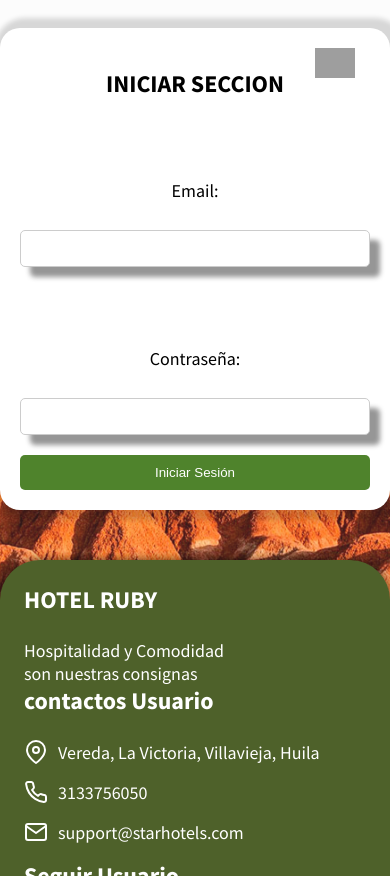
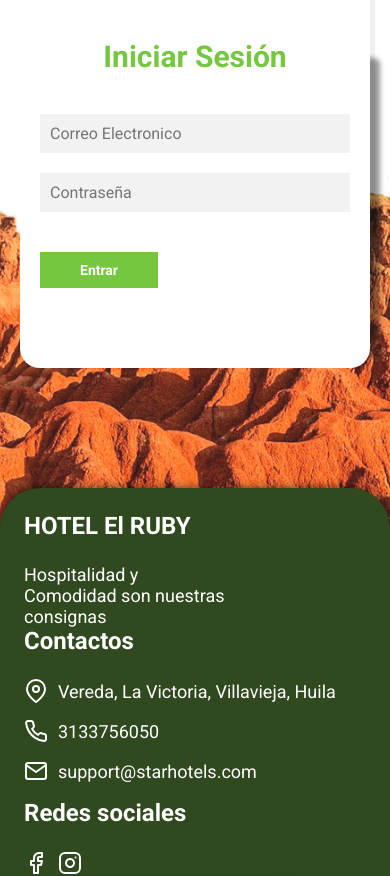
Before and after one commit to jhonmarioxd/HOTEL_EL_RUBY, a PHP site: page /login.html in a window 390 px wide. Shown: the part 126-1002 px from the top of the page. Run offline with PHP 8.4, Linux system fonts and the light colour scheme; grey boxes are pictures that could not be loaded.

Commit message:
añadir el login nuevo y mejor las base de datos

```diff
--- a/HOTEL_EL_RUBY/assets/css/global-footer.css
+++ b/HOTEL_EL_RUBY/assets/css/global-footer.css
@@ -1,5 +1,5 @@
 .footer {
-    background-color: rgb(78, 97, 42);
+    background-color: rgb(48, 73, 31);
     color: #fff;
     min-height: 240px;
     border-top-left-radius: 40px;
--- a/HOTEL_EL_RUBY/assets/css/global-header.css
+++ b/HOTEL_EL_RUBY/assets/css/global-header.css
@@ -39,7 +39,7 @@ body {
 }
 
 .header-active {
-    color: #9fc554;
+    color: rgba(118, 199, 64, 0.829);
 }
 
 .header-nav-logo {
@@ -65,7 +65,7 @@ body {
 .header-hamburger-line-1,
 .header-hamburger-line-2,
 .header-hamburger-line-3 {
-    background-color: rgb(159 197 84);
+    background-color: rgba(118, 199, 64, 0.829);
     width: 1.78rem;
     height: 0.2rem;
     transition: all 0.2s ease-in-out;
@@ -124,14 +124,14 @@ header ul.show li {
     width: 133px;
     height: 48px;
     border-radius: 4px;
-    background-color: rgb(159 197 84);
+    background-color: rgba(118, 199, 64, 0.829);
     color: #fff;
 }
 
 .header-btn-custom:hover,
 .header-btn-custom:active {
-    background-color: rgb(159 197 84);
-    border: 1px solid rgb(159 197 84);
+    background-color: rgba(118, 199, 64, 0.829);
+    border: 1px solid rgba(118, 199, 64, 0.829);
 }
 
 @media (min-width: 850px) {
--- a/HOTEL_EL_RUBY/assets/css/login.css
+++ b/HOTEL_EL_RUBY/assets/css/login.css
@@ -1,3 +1,153 @@
+/*CAJA TRASERA DE LOGIN CON LOGIN AND REGISTER*/
+
+*{
+    margin: 0;
+    padding: 0;
+    box-sizing: border-box;
+    text-decoration: none;
+    font-family: 'Roboto', sans-serif;
+}
+
+body{
+    background-color: white;
+    background-size: cover;
+    background-repeat: no-repeat;
+    background-position: center;
+    background-attachment: fixed;
+}
+
+main{
+    width: 100%;
+    padding: 20px;
+    margin: auto;
+    margin-top: 100px;
+}
+
+.contenedor__todo{
+    width: 100%;
+    max-width: 800px;
+    margin: auto;
+    margin-bottom: 120px;
+    position: relative;
+}
+
+.caja__trasera{
+    width: 100%;
+    padding: 10px 20px;
+    display: flex;
+    justify-content: center;
+    -webkit-backdrop-filter: blur(10px);
+    backdrop-filter: blur(10px);
+    background-color: rgba(118, 199, 64, 0.829);
+    box-shadow: 10px 10px 5px rgba(15, 15, 15, 0.438);
+    border-radius: 2%;
+
+}
+
+.caja__trasera div{
+    margin: 100px 40px;
+    color: white;
+    transition: all 500ms;
+}
+
+
+.caja__trasera div p,
+.caja__trasera button{
+    margin-top: 30px;
+}
+
+.caja__trasera div h3{
+    font-weight: 400;
+    font-size: 26px;
+}
+
+.caja__trasera div p{
+    font-size: 16px;
+    font-weight: 300;
+}
+
+.caja__trasera button{
+    padding: 10px 40px;
+    border: 2px solid white;
+    border-radius: 5%;
+    font-size: 14px;
+    background: transparent;
+    font-weight: 600;
+    cursor: pointer;
+    color: white;
+    outline: none;
+    transition: all 300ms;
+}
+
+.caja__trasera button:hover{
+    background: #fff;
+    color: rgb(118, 199, 64);
+}
+
+/*Formularios*/
+
+.contenedor__login_register{
+    display: flex;
+    align-items: center;
+    width: 100%;
+    max-width: 380px;
+    position: relative;
+    top: -185px;
+    left: 10px;
+    /*La transicion va despues del codigo JS*/
+    transition: left 500ms cubic-bezier(0.175, 0.885, 0.320, 1.275);
+}
+
+.contenedor__login_register form{
+    width: 100%;
+    padding: 80px 20px;
+    background: white;
+    position: absolute;
+    border-radius: 20px;
+    box-shadow: 5px 0px 0px rgba(15, 15, 15, 0.062);
+}
+
+.contenedor__login_register form h2{
+    font-size: 30px;
+    text-align: center;
+    margin-bottom: 20px;
+    color: rgb(118, 199, 64);
+}
+
+.contenedor__login_register form input{
+    width: 100%;
+    margin-top: 20px;
+    padding: 10px;
+    border: none;
+    background: #F2F2F2;
+    font-size: 16px;
+    outline: none;
+}
+
+.contenedor__login_register form button{
+    padding: 10px 40px;
+    margin-top: 40px;
+    border: none;
+    font-size: 14px;
+    background: rgb(118, 199, 64);
+    font-weight: 600;
+    cursor: pointer;
+    color: white;
+    outline: none;
+}
+
+
+
+
+.formulario__login{
+    opacity: 1;
+    display: block;
+}
+.formulario__register{
+    display: none;
+}
+
+/*/////////////////////////////////////////////////////*/
 .logo-container{
     width: auto;
     height: 20px;
@@ -10,54 +160,7 @@
     left: 40%;
     width: auto;
     height: 30px;
-}
-.reservation-container {
-
-    text-align: center;
-    max-width: 600px;
-    margin: 50px auto 50px auto;
-    padding: 20px;
-    background-color: white;
-    border-radius: 20px;
-    box-shadow: 5px 0px 5px 10px rgba(15, 15, 15, 0.151);
-    font-size: large;
-
-}
-
-/* Style the form elements */
-.reservation-container h2 {
-    font-size: 24px;
-    margin-bottom: 40px;
-}
-
-.reservation-container label {
-    display: block;
-    margin-top: 80px;
-}
-
-.reservation-container input {
-    width: 100%;
-    padding: 10px;
-    margin-top: 5px;
-    border: 1px solid #ccc;
-    border-radius: 5px;
-    box-shadow: 10px 10px 5px rgba(15, 15, 15, 0.438);
-}
-
-.reservation-container button {
-    display: block;
-    width: 100%;
-    padding: 10px;
-    background-color: rgb(79, 131, 44);
-    color: #fff;
-    border: none;
-    border-radius: 5px;
-    cursor: pointer;
-    margin-top: 20px;
-}
-
-.reservation-container button:hover {
-    background-color: rgb(118, 199, 64);
+    z-index: 3;
 }
 
 .background1 {
@@ -379,3 +482,34 @@
     /* Por ejemplo, ajustar el tamaño del texto, el espaciado, etc. */
     /* ... (otras reglas de estilo específicas para pantallas grandes) ... */
 }
+@media screen and (max-width: 850px){
+
+    main{
+        margin-top: 50px;
+    }
+
+    .caja__trasera{
+        max-width: 350px;
+        height: 300px;
+        flex-direction: column;
+        margin: auto;
+    }
+
+    .caja__trasera div{
+        margin: 0px;
+        position: absolute;
+    }
+
+
+    /*Formularios*/
+
+    .contenedor__login-register{
+        top: -10px;
+        left: -5px;
+        margin: auto;
+    }
+
+    .contenedor__login-register form{
+        position: relative;
+    }
+}
--- a/HOTEL_EL_RUBY/login.html
+++ b/HOTEL_EL_RUBY/login.html
@@ -1,6 +1,3 @@
-<?php
-session_start(); // Iniciar la sesión
-?>
 <!DOCTYPE html>
 <html lang="en">
 
@@ -16,9 +13,11 @@ session_start(); // Iniciar la sesión
     <link rel="stylesheet" href="assets/css/login.css">
     <link href="https://fonts.googleapis.com/css?family=Roboto" rel="stylesheet">
     <link rel="shortcut icon" href="../imgenes/logo/logo2.png" type="image/x-icon">
+    <link href="https://fonts.googleapis.com/css2?family=Roboto:ital,wght@0,100;0,300;0,400;0,500;0,700;0,900;1,100;1,300;1,400;1,500;1,700;1,900&display=swap" rel="stylesheet">
 </head>
 
 <body class="scroll-bar">
+
     <header>
         <div class="header-container">
             <nav class="header-nav-bar">
@@ -37,7 +36,6 @@ session_start(); // Iniciar la sesión
                     <li class="header-nav-list"><a class="header-btn header-btn-custom" href="reservar.html">Reserva Ahora </a></li>
                     <a href="login.html"><img style="width: auto; height: 40px; padding-bottom: 10px ;" src="assets/img/1077114.png" alt="login and register"></a>
                 </ul>
-
                 <div class="header-hamburger-icon">
                     <div class="header-hamburger-line-1"></div>
                     <div class="header-hamburger-line-2"></div>
@@ -46,49 +44,68 @@ session_start(); // Iniciar la sesión
             </nav>
         </div>
     </header>
-    <nav id="container_2">
-        <nav>
-        </nav>
-        <nav class="reservation-container">
-            <form action="login.php" method="post">
-                <div class="logo-container">
-                    <img src="..//imgenes/logo/logo del hotel.png" alt="hotel el ruby" class="logo2">
-                </div>
-                <h2>INICIAR SECCION</h2>
-                <label for="email">Email:</label><br>
-                <input type="email" name="email" id="email" required><br>
+    <main>
 
-                <label for="password">Contraseña:</label><br>
-                <input type="password" name="password" id="password" required><br>
 
-                <button type="submit">Iniciar Sesión</button>
+    <div class="contenedor__todo">
+        <div class="caja__trasera">
+            <div class="caja__trasera-login">
+                <h3>¿Ya tienes una cuenta?</h3>
+                <p>Inicia sesión para entrar en la página</p>
+                <button id="btn__iniciar-sesion">Iniciar Sesión</button>
+            </div>
+            <div class="caja__trasera-register">
+                <h3>¿Aún no tienes una cuenta?</h3>
+                <p>Regístrate para que puedas iniciar sesión</p>
+                <button id="btn__registrarse">Regístrarse</button>
+            </div>
+        </div>
+        <!--Formulario de Login y registro-->
+        <div class="contenedor__login_register">
+             <!--Login-->
+            <form action="" method="post" class="formulario__login">
+                    <h2>Iniciar Sesión</h2>
+                    <input type="text" placeholder="Correo Electronico">
+                    <input type="password" placeholder="Contraseña">
+                    <button>Entrar</button>
+                </form>
             </form>
-        </nav>
-    </nav>
+            <!--Register-->
+            <form action="" class="formulario__register">
+                <h2>Regístrarse</h2>
+                <input type="text" placeholder="Nombre completo">
+                <input type="text" placeholder="Correo Electronico">
+                <input type="text" placeholder="Usuario">
+                <input type="password" placeholder="Contraseña">
+                <button>Regístrarse</button>
+            </form>
+        </div>
+    </div>
+</main>
     <!--bottom bar-->
     <footer class="footer">
         <div class="footer-container">
             <nav class="footer-nav">
                 <div class="footer-description">
-                    <h3 class="footer-description-title"> HOTEL RUBY</h3>
+                    <h3 class="footer-description-title">HOTEL El RUBY</h3>
                     <p>Hospitalidad y Comodidad son nuestras consignas</p>
                 </div>
                 <div class="footer-contact-us">
-                    <h3 class="footer-description-title">contactos Usuario</h3>
+                    <h3 class="footer-description-title">Contactos</h3>
                     <p class="footer-description-detail">
-                        <img src="./assets/img/map-pin.svg" class="footer-description-icon" alt="star hotel location">
+                        <img src="./assets/img/map-pin.svg" class="footer-description-icon" alt="hotel el ruby">
 
                         <span>Vereda, La Victoria, Villavieja, Huila</span></p>
                     <p class="footer-description-detail">
-                        <img src="./assets/img/phone.svg" class="footer-description-icon" alt="star hotels phone number">
+                        <img src="./assets/img/phone.svg" class="footer-description-icon" alt="hotel el ruby">
                         <span>
 					 3133756050</span></p>
                     <p class="footer-description-detail">
-                        <img src="./assets/img/mail.svg" class="footer-description-icon" alt="star hotels email">
+                        <img src="./assets/img/mail.svg" class="footer-description-icon" alt="hotel el ruby">
                         <span>support@starhotels.com</span> </p>
                 </div>
                 <div class="footer-follow-us">
-                    <h3 class="footer-description-title">Seguir Usuario</h3>
+                    <h3 class="footer-description-title">Redes sociales</h3>
                     <ul class="footer-follow-us-lists">
                         <li class="follow-us-list">
                             <a href="https://www.facebook.com/profile.php?id=100063503445941">
@@ -113,58 +130,8 @@ session_start(); // Iniciar la sesión
     <div class="background1">
         <img src="assets/img/desierto-de-la-tatacoa (1).png" alt="fondo">
     </div>
+    <script src="assets/js/login-register.js"></script>
 
-    <script>
-        // Array de días festivos en Colombia (puedes agregar más fechas si es necesario)
-        const festivos = ["2023-01-01", "2023-01-06", "2023-03-20", /* Agrega más fechas aquí */ ];
-
-        // Función para verificar si una fecha es festivo
-        function esFestivo(fecha) {
-            return festivos.includes(fecha);
-        }
-
-        // Función para verificar si una fecha es fin de semana (sábado o domingo)
-        function esFinDeSemana(fecha) {
-            const fechaSeleccionada = new Date(fecha);
-            return fechaSeleccionada.getDay() === 0 || fechaSeleccionada.getDay() === 6;
-        }
-
-        // Función para obtener la fecha actual en el formato YYYY-MM-DD
-        function obtenerFechaActual() {
-            const fechaActual = new Date();
-            const year = fechaActual.getFullYear();
-            const month = String(fechaActual.getMonth() + 1).padStart(2, '0');
-            const day = String(fechaActual.getDate()).padStart(2, '0');
-            return `${year}-${month}-${day}`;
-        }
-
-        // Función para configurar las restricciones de fecha
-        function configurarFechas() {
-            const fechaLlegadaInput = document.getElementById("fecha_llegada");
-            const fechaActual = obtenerFechaActual();
-
-            // Establecer la fecha mínima como el día actual
-            fechaLlegadaInput.setAttribute("min", fechaActual);
-
-            fechaLlegadaInput.addEventListener("change", function() {
-                const fechaLlegada = fechaLlegadaInput.value;
-                if (esFinDeSemana(fechaLlegada) || esFestivo(fechaLlegada)) {
-                    // La fecha es fin de semana o festivo, permitir selección
-                    fechaLlegadaInput.removeAttribute("max");
-                } else {
-                    // No es fin de semana ni festivo, restringir la selección al día siguiente
-                    const fechaSiguiente = new Date(fechaLlegada);
-                    fechaSiguiente.setDate(fechaSiguiente.getDate() + 1);
-                    const year = fechaSiguiente.getFullYear();
-                    const month = String(fechaSiguiente.getMonth() + 1).padStart(2, '0');
-                    const day = String(fechaSiguiente.getDate()).padStart(2, '0');
-                    fechaLlegadaInput.setAttribute("max", `${year}-${month}-${day}`);
-                }
-            });
-        }
-
-        window.addEventListener('DOMContentLoaded', configurarFechas);
-    </script>
     <script defer async>
         (() => {
             const loader = document.getElementById('loader');
```
Also changed, not shown: HOTEL_EL_RUBY/assets/css/index.css (+16 -13 lines), HOTEL_EL_RUBY/assets/css/reservas.css (+3 -23 lines), HOTEL_EL_RUBY/assets/css/rooms-and-suites.css (+6 -6 lines), HOTEL_EL_RUBY/assets/js/login-register.js (added, +64 -0 lines), HOTEL_EL_RUBY/bd/login.php (added, +14 -0 lines), HOTEL_EL_RUBY/bd/procesar_reserva.php (renamed from HOTEL_EL_RUBY/procesar_reserva.php, +6 -3 lines), HOTEL_EL_RUBY/contact-page.html (+16 -15 lines), HOTEL_EL_RUBY/facilities.html (+12 -12 lines), HOTEL_EL_RUBY/index.html (+8 -8 lines), HOTEL_EL_RUBY/reservar.html (+17 -14 lines), HOTEL_EL_RUBY/rooms-and-suites.html (+24 -23 lines).
